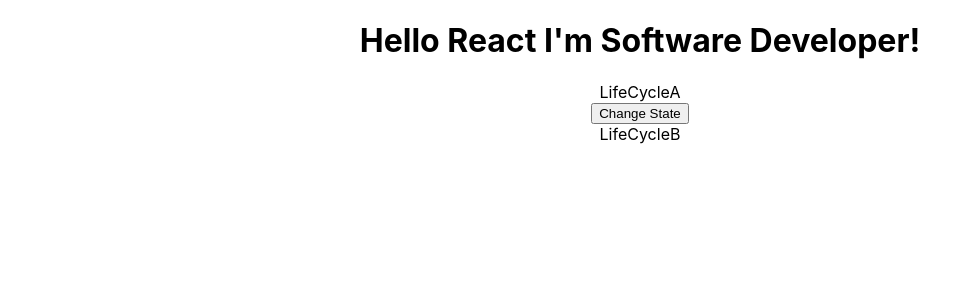
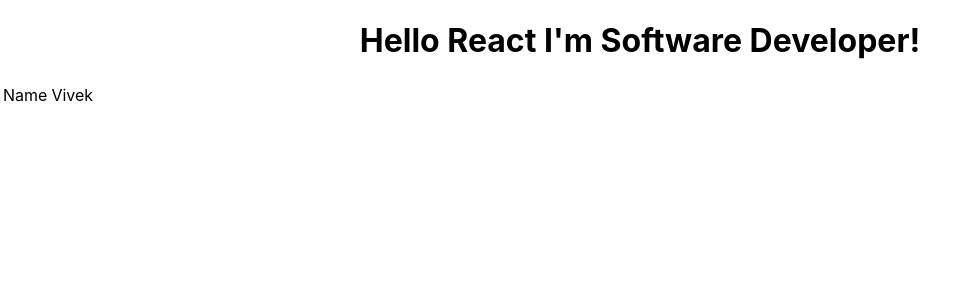
Before and after one commit to vkp3012/Basic-React, a React (Create React App) app in the folder client/: page / in a window 1280 px wide. Shown: the top 300 px of the page, without its empty margins (0-977 px from the left). Built offline with nearby package versions, Linux system fonts and the light colour scheme.

Commit message:
React Fragment is done

```diff
--- a/client/src/App.js
+++ b/client/src/App.js
@@ -1,6 +1,8 @@
 import './App.css';
+// import FragmentDemo from './components/Fragment/FragmentDemo';
+import Table from './components/Fragment/Table';
 // import Form from './components/form/Form';
-import LifeCycleA from './components/lifeCycleMethod/LifeCycleA';
+// import LifeCycleA from './components/lifeCycleMethod/LifeCycleA';
 // import {Greet} from './components/Greet';
 // import Greet from './components/Greet';
 // import Welcome from './components/Welcome';
@@ -17,7 +19,9 @@
   return (
     <div className="App">
       <h1>Hello React I'm Software Developer!</h1>
-      <LifeCycleA/>
+      <Table/>
+      {/* <FragmentDemo/> */}
+      {/* <LifeCycleA/> */}
       {/* <Form/> */}
       {/* <StyleSheet primary={true}/> */}
       {/* <NameList/> */}
--- /dev/null
+++ b/client/src/components/Fragment/Columns.js
@@ -0,0 +1,12 @@
+import React from 'react'
+
+function Columns() {
+    return (
+        <React.Fragment>
+            <td>Name</td>
+            <td>Vivek</td>
+        </React.Fragment>
+    )
+}
+
+export default Columns
--- /dev/null
+++ b/client/src/components/Fragment/FragmentDemo.js
@@ -0,0 +1,12 @@
+import React from 'react'
+
+function FragmentDemo() {
+    return (
+        <React.Fragment>
+            <h1>FragmentDemo</h1>
+            <p>This describe Fragment Demo Component</p>
+        </React.Fragment>
+    )
+}
+
+export default FragmentDemo
--- /dev/null
+++ b/client/src/components/Fragment/Table.js
@@ -0,0 +1,16 @@
+import React from 'react'
+import Columns from './Columns'
+
+function Table() {
+  return (
+    <table>
+      <tbody>
+        <tr>
+          <Columns/>
+        </tr>
+      </tbody>
+    </table>
+  )
+}
+
+export default Table
```
